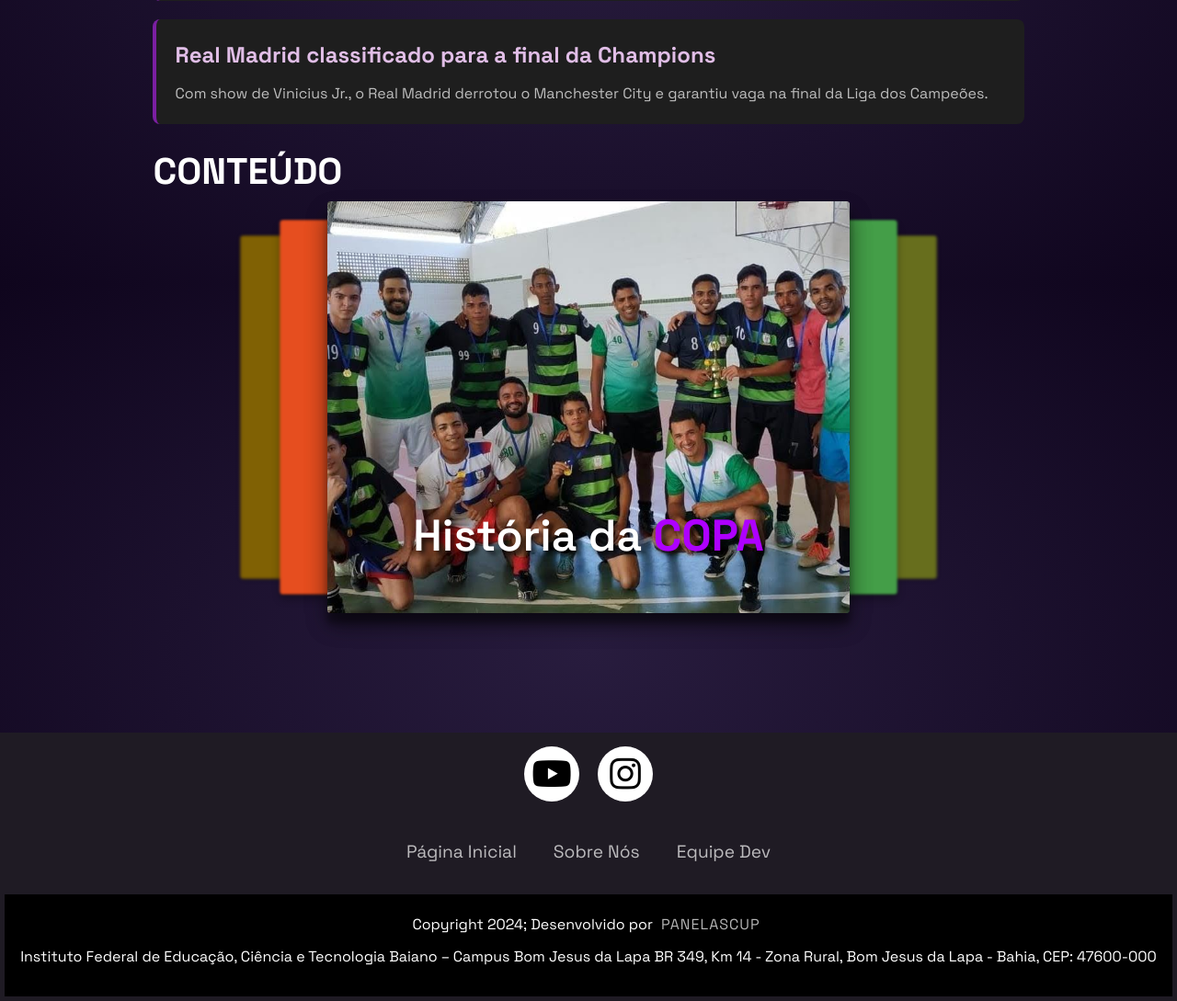
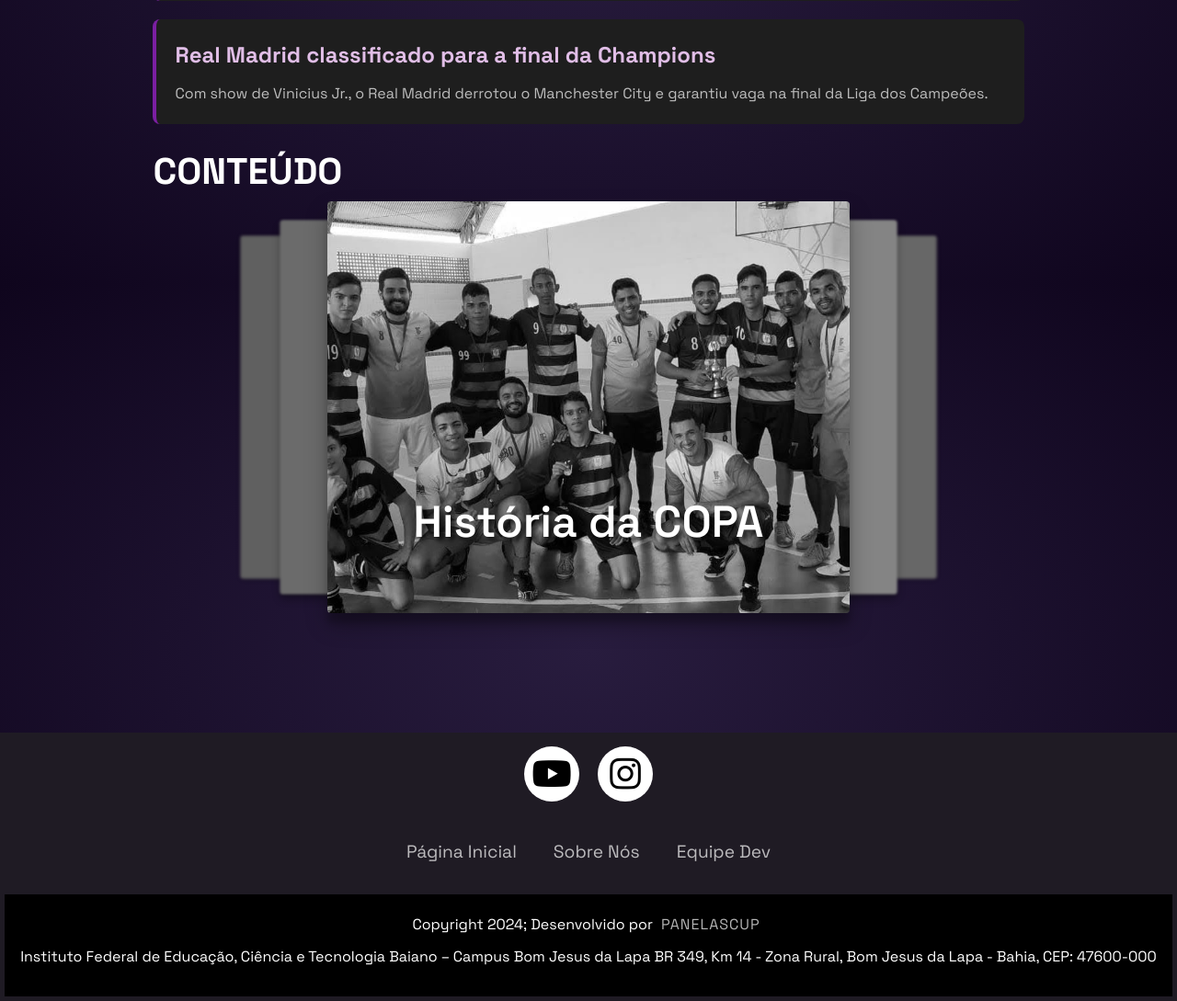
Before and after one commit to Adrian25-png/copadaspanelas2, a PHP site: page /copadaspanelas/app/pages/HomePage2.php in a window 1280 px wide. Shown: the part 491-1580 px from the top of the page at 92% size. Run offline with PHP 8.4, Linux system fonts and the light colour scheme; data that the repository does not hold is empty.

Commit message:
19/05/2025
17:02h, a maior parte foi alterar o HomePage2, na verdade toda.

```diff
--- a/app/pages/HomePage2.php
+++ b/app/pages/HomePage2.php
@@ -1,5 +1,6 @@
 <!DOCTYPE html>
 <html lang="pt-br">
+
 <head>
     <meta charset="UTF-8">
     <meta name="viewport" content="width=device-width, initial-scale=1.0">
@@ -13,6 +14,7 @@
     <link href="https://fonts.googleapis.com/css2?family=Space+Grotesk:wght@300;400;500;600;700&display=swap" rel="stylesheet">
     <title>Copa das Panelas</title>
 </head>
+
 <body>
     <!-- Navegação -->
     <?php
@@ -58,34 +60,23 @@
             <input type="radio" name="slider" id="s3">
             <input type="radio" name="slider" id="s4">
             <input type="radio" name="slider" id="s5">
-        <label for="s1" id="slide1"></label>
+            <!-- Apenas UM label por slide -->
+            <label for="s1" id="slide1" class="slide">
+                <span class="span_link" onclick="window.location.href='sobreNosHistory.php'"></span>
+                <div class="texto">História da COPA</div>
+            </label>
             <label for="s2" id="slide2"></label>
             <label for="s3" id="slide3"></label>
             <label for="s4" id="slide4"></label>
             <label for="s5" id="slide5"></label>
-
-        <label for="s1" id="slide1">
-            <div class="texto">História da <a href="../pages/sobreNosHistory.php" class="destaque">COPA</a></div>
-        </label>
-  <!-- repete para os outros slides... -->
         </section>
     </main>
 
     <!-- Rodapé -->
-  <?php include 'footer.php'?>
-    <!--
-    <div id="countdown-balloon">
-        <span id="close-btn">&times;</span>
-        <div id="description">INICIO DA COPA DAS PANELAS</div>
-        <div id="countdown">
-            <div id="days">00</div> dias
-            <div id="hours">00</div> horas
-            <div id="minutes">00</div> minutos
-            <div id="seconds">00</div> segundos
-        </div>
-    </div>
-    -->
-    <script>document.addEventListener('DOMContentLoaded', function() {
+    <?php include 'footer.php' ?>
+
+    <script>
+        document.addEventListener('DOMContentLoaded', function() {
             const menuToggle = document.getElementById('menu-toggle');
             const navMenu = document.getElementById('nav-menu');
 
@@ -96,4 +87,5 @@
     </script>
     <script src="../../public/js/homepage.js"></script>
 </body>
+
 </html>
--- a/app/pages/adm/cadastro_adm.php
+++ b/app/pages/adm/cadastro_adm.php
@@ -66,7 +66,7 @@ $codigo_adm = gerarCodigoAdm($pdo);
 <body>
 
 <!-- Cabeçalho padrão do admin -->
-<?php require_once 'header_adm.php'; ?>
+<!-- <?php require_once 'header_adm.php'; ?> -->
 
 <div class="form-container">
     <form action="../../actions/cadastro_adm/processar_registro_adm.php" method="post">
--- a/app/pages/adm/listar_adms.php
+++ b/app/pages/adm/listar_adms.php
@@ -42,7 +42,7 @@ $admins = $stmt->fetchAll(PDO::FETCH_ASSOC);
 </head>
 <body>
 
-<?php require_once 'header_adm.php'; ?>
+<!-- <?php require_once 'header_adm.php'; ?> -->
 
 <div class="form-container">
     <h2>Administradores Cadastrados</h2>
--- a/public/css/slidesHome.css
+++ b/public/css/slidesHome.css
@@ -12,12 +12,6 @@
     font-weight: 700;     /* mais grosso */
     text-decoration: none; /* remove sublinhado padrão */
   }
-
-.destaque:hover {
-    text-decoration: underline; /* sublinhado ao passar o mouse */
-  }
-
-/*Slides*/
 
 [type=radio] {
     display: none;
@@ -39,6 +33,9 @@
     left: 0; right: 0;
     cursor: pointer;
     transition: transform 0.4s ease;
+    filter: grayscale(100%);
+    transition: filter 0.5s ease, transform 0.4s ease;
+    padding: 0px 25px;
   }
 
   /*Texto com a imagem*/
@@ -57,6 +54,16 @@
     transition: opacity 0.6s ease, transform 0.6s ease;
   }
 
+  /* Efeito hover para slides NÃO selecionados: quando passar o mouse, fica colorido */
+  #slider label:not(:checked):hover {
+    filter: grayscale(0%);
+  }
+
+  .span_link{
+    height: 100%;
+    width: 80%;
+  }
+
   /*Animação dos slides*/
 
   #s1:checked ~ #slide4, #s2:checked ~ #slide5,
@@ -64,7 +71,7 @@
   #s5:checked ~ #slide3 {
     box-shadow: 0 1px 4px 0 rgba(0,0,0,.37);
     transform: translate3d(-30%,0,-200px);
-    filter: blur(2px) brightness(0.5); /* Embaça e escurece */
+    filter: blur(2px) brightness(0.5) grayscale(100%); /* Embaça e escurece */
   }
 
   #s1:checked ~ #slide5, #s2:checked ~ #slide1,
@@ -72,14 +79,15 @@
   #s5:checked ~ #slide4 {
     box-shadow: 0 6px 10px 0 rgba(0,0,0,.3), 0 2px 2px 0 rgba(0,0,0,.2);
     transform: translate3d(-15%,0,-100px);
-    filter: blur(1px) brightness(0.9); /* Embaça e escurece */
+    filter: blur(1px) brightness(0.9) grayscale(100%); /* Embaça e escurece */
   }
-
+  /* Slide selecionado */
   #s1:checked ~ #slide1, #s2:checked ~ #slide2,
   #s3:checked ~ #slide3, #s4:checked ~ #slide4,
   #s5:checked ~ #slide5 {
     box-shadow: 0 13px 25px 0 rgba(0,0,0,.3), 0 11px 7px 0 rgba(0,0,0,.19);
     transform: translate3d(0,0,0);
+
   }
 
   #s1:checked ~ #slide2, #s2:checked ~ #slide3,
@@ -87,7 +95,7 @@
   #s5:checked ~ #slide1 {
     box-shadow: 0 6px 10px 0 rgba(0,0,0,.3), 0 2px 2px 0 rgba(0,0,0,.2);
     transform: translate3d(15%,0,-100px);
-    filter: blur(1px) brightness(0.9); /* Embaça e escurece */
+    filter: blur(1px) brightness(0.9) grayscale(100%); /* Embaça e escurece */
 
   }
 
@@ -96,7 +104,7 @@
   #s5:checked ~ #slide2 {
     box-shadow: 0 1px 4px 0 rgba(0,0,0,.37);
     transform: translate3d(30%,0,-200px);
-    filter: blur(2px) brightness(0.5); /* Embaça e escurece */
+    filter: blur(2px) brightness(0.5) grayscale(100%); /* Embaça e escurece */
   }
 
   /*Animação dos textos*/
@@ -109,12 +117,34 @@
     transform: translateY(0);
   }
 
+  /* Aplica a todos os slides com classe .slide */
+  .slide {
+    margin: auto;
+    width: 60%;
+    height: 35vw;
+    background-size: cover;
+    background-position: center;
+    cursor: pointer;
+    position: relative;
+    display: flex;
+    align-items: flex-end;
+    justify-content: center;
+  }
+
+  /* Texto visível sobre a imagem */
+  .slide .texto {
+    color: white;
+    font-size: 2rem;
+    margin-bottom: 15px;
+    text-shadow: 2px 2px 8px rgba(0, 0, 0, 0.8);
+    pointer-events: none;
+  }
+
+  /*imagem*/
   #slide1 {
     background-image: url('../img/sobrenos.jpg');
-    background-size: cover;     /* Garante que a imagem preencha tudo mesmo que corte um pouco */
-    background-repeat: no-repeat; /* Evita que a imagem se repita */
-    background-position: center;  /* Centraliza a imagem no espaço */
   }
+
   #slide2 { background: #4CAF50 }
   #slide3 { background: #CDDC39 }
   #slide4 { background: #FFC107 }
```
Lines whose indentation alone changed are shown as unchanged.
